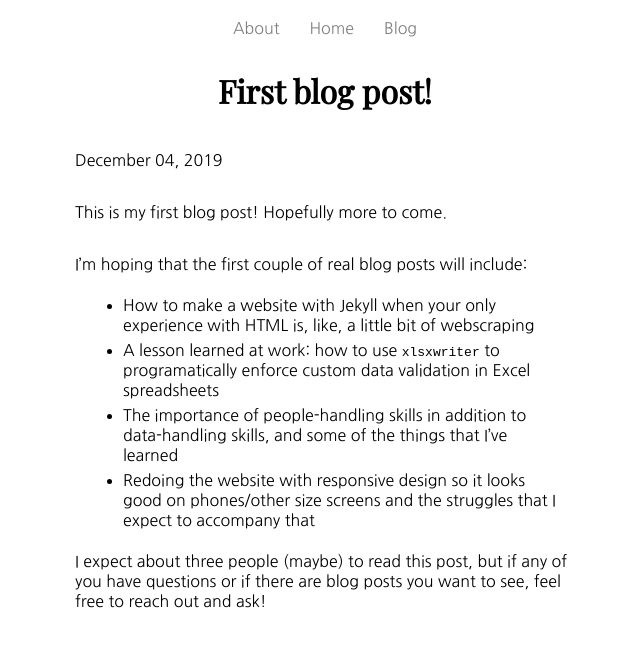
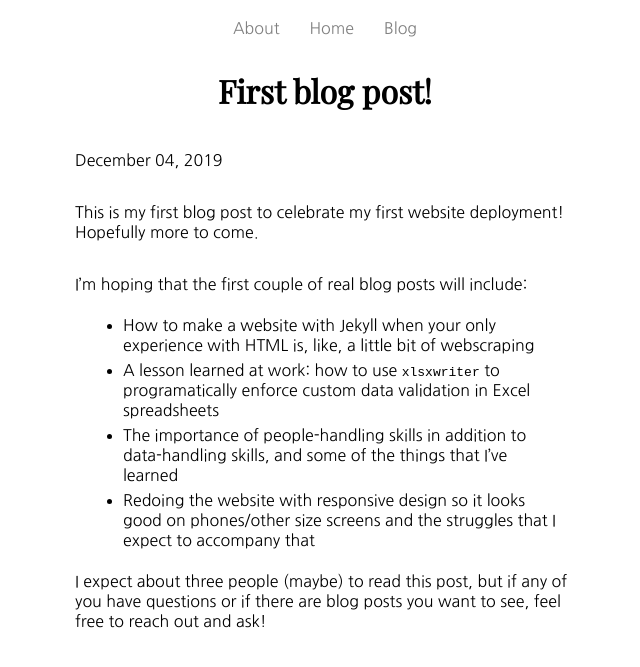
Before and after one commit to sam-hoffman/website, a Jekyll site: the page built from _posts/2019-12-04-first-post.md, in a window 1280 px wide. Shown: the top 667 px of the page, without its empty margins (315-955 px from the left). Built offline with Jekyll 4.4.1, drawn with Linux system fonts in a browser that asks for light colours.

Commit message:
updated blog text

```diff
--- a/_posts/2019-12-04-first-post.md
+++ b/_posts/2019-12-04-first-post.md
@@ -5,7 +5,7 @@ title: First blog post!
 permalink:
 ---
 
-This is my first blog post! Hopefully more to come.
+This is my first blog post to celebrate my first website deployment! Hopefully more to come.
 
 I'm hoping that the first couple of real blog posts will include:
   * How to make a website with Jekyll when your only experience with HTML is, like, a little bit of webscraping
```
